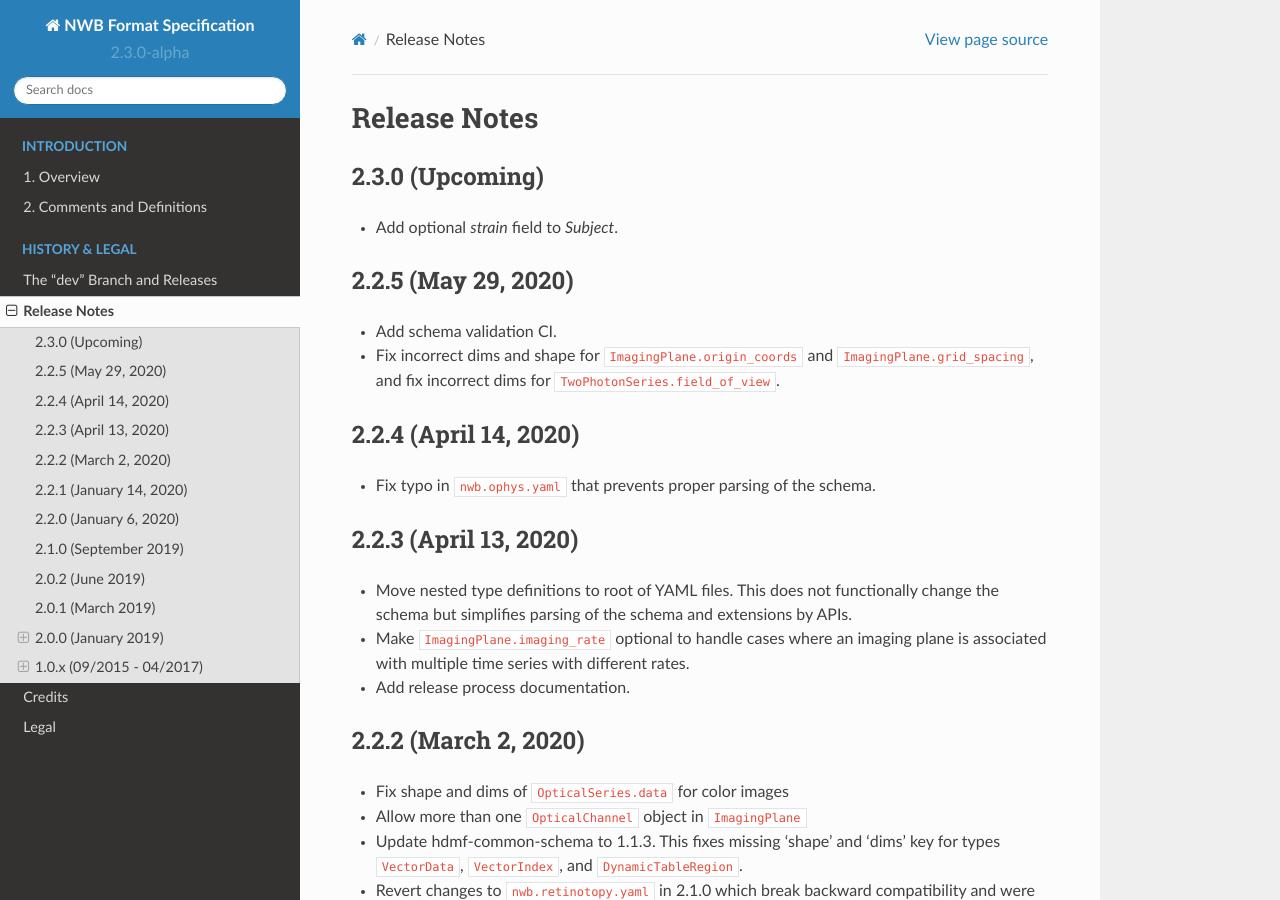
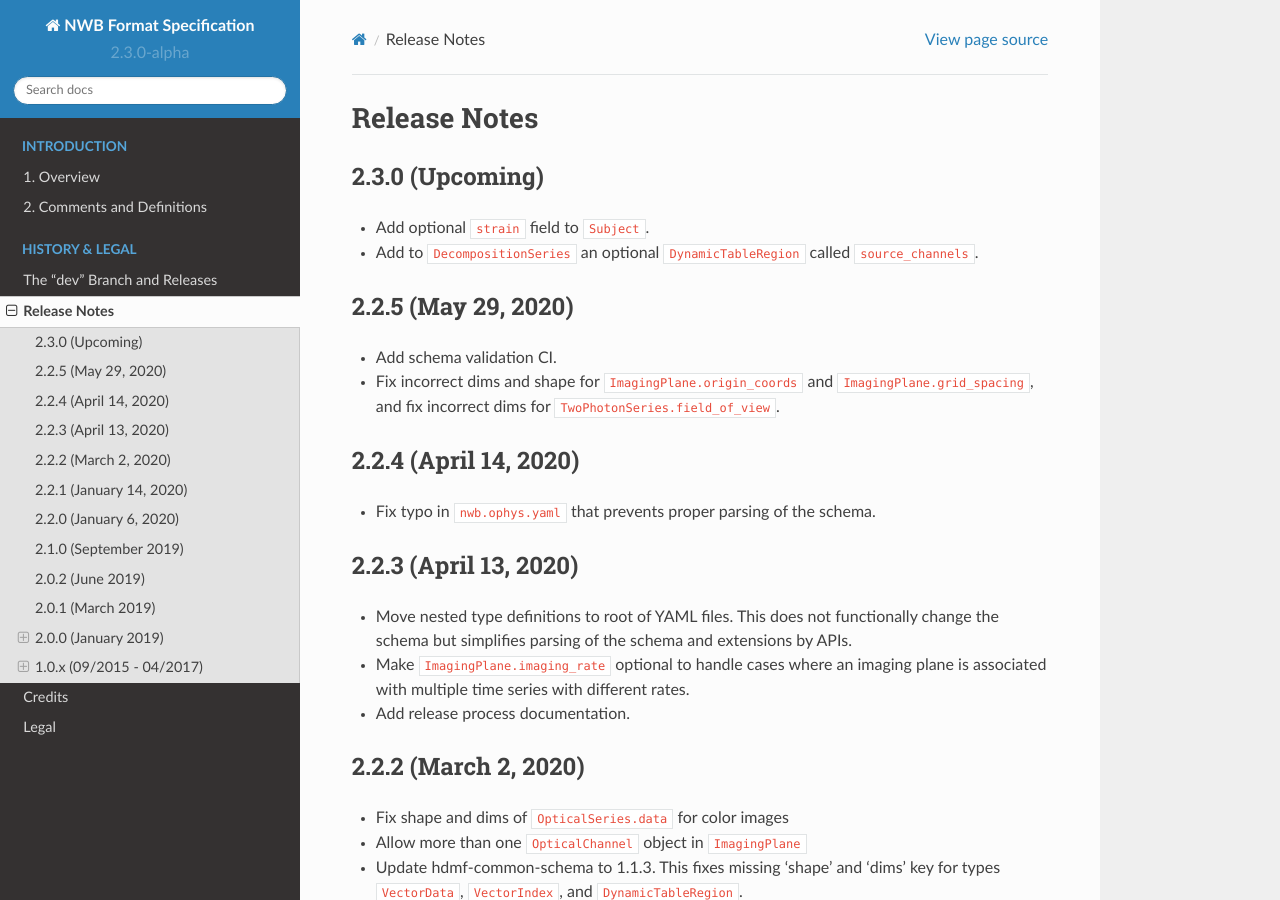
Before and after one commit to NeurodataWithoutBorders/nwb-schema, a Sphinx documentation site: the page built from docs/format/source/format_release_notes.rst, in a window 1280 px wide and 900 px high. Built offline with Sphinx 7.4.7 and the Read the Docs theme 2.0.0, drawn with Linux system fonts in a browser that asks for light colours.

Commit message:
add to DecompSeries an optional DTR called source_channels (#450)
* add to DecompSeries an optional DTR called source_channels
* Update format_release_notes.rst

```diff
--- a/docs/format/source/format_release_notes.rst
+++ b/docs/format/source/format_release_notes.rst
@@ -4,7 +4,8 @@ Release Notes
 2.3.0 (Upcoming)
 ----------------
 
-- Add optional `strain` field to `Subject`.
+- Add optional ``strain`` field to ``Subject``.
+- Add to ``DecompositionSeries`` an optional ``DynamicTableRegion`` called ``source_channels``.
 
 2.2.5 (May 29, 2020)
 ----------------------
```
Also changed, not shown: 1 other file.
